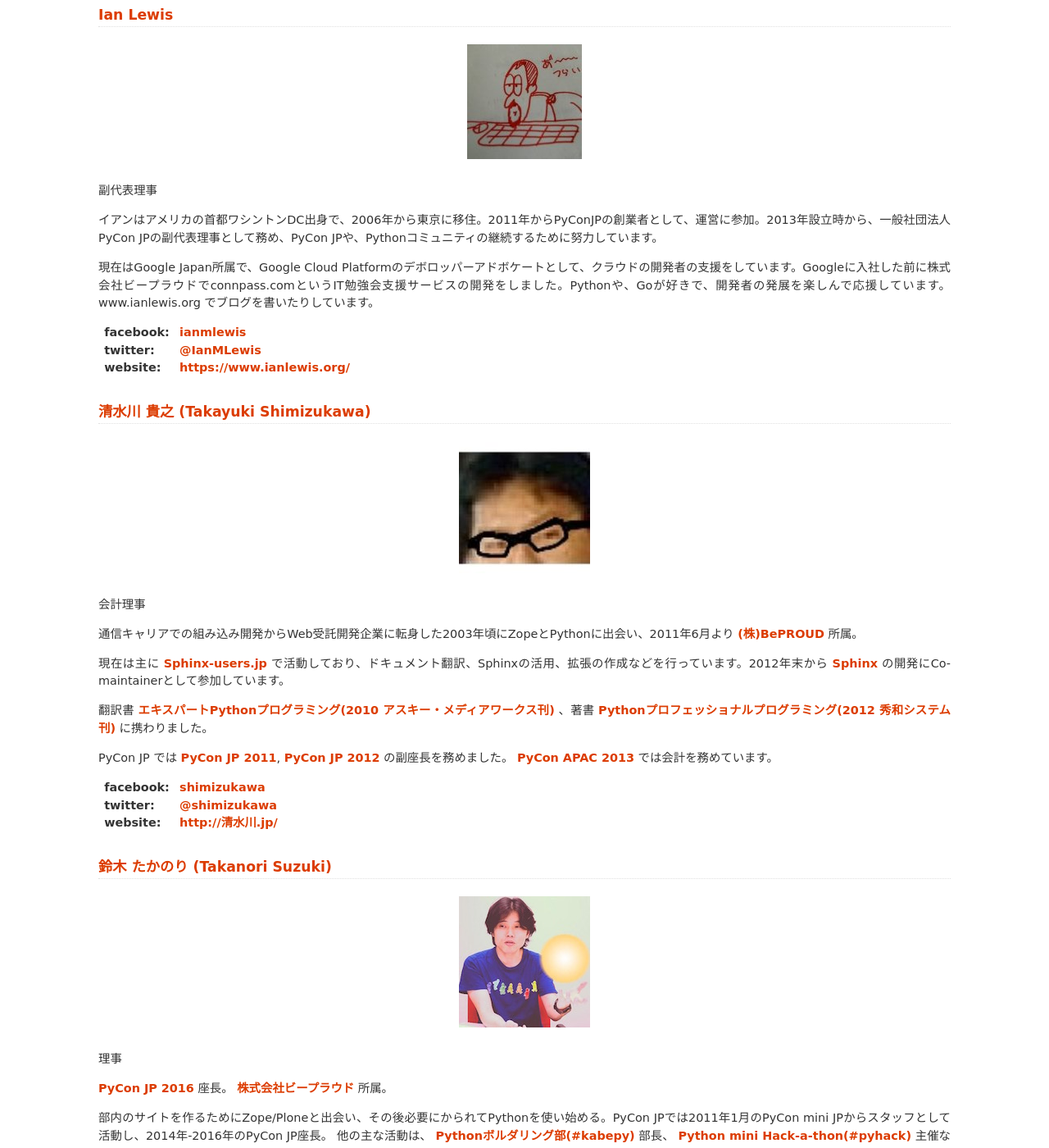
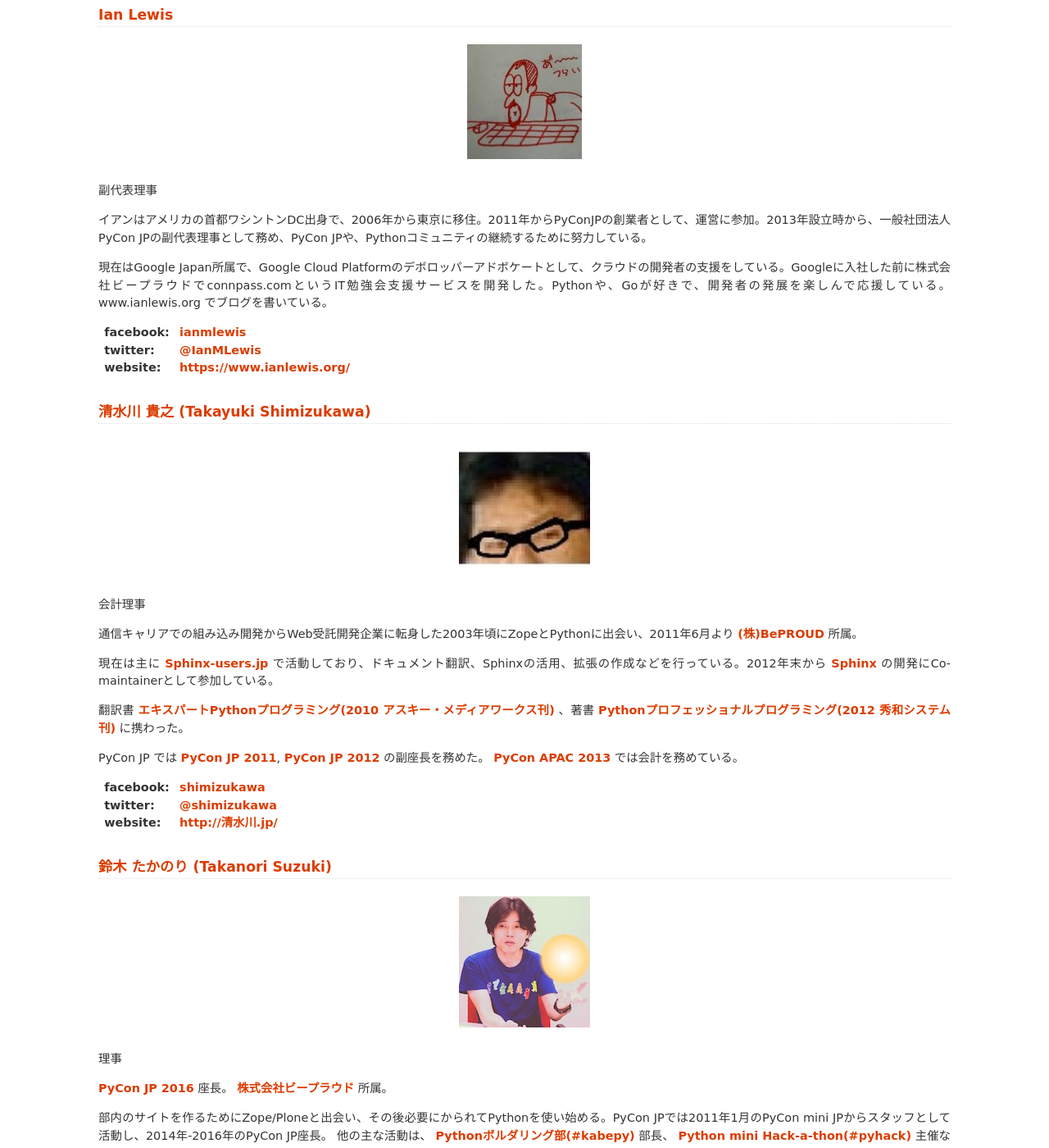
Before and after one commit to pyconjp/www.pycon.jp, a Sphinx documentation site: the page built from source/committee/board.rst, in a window 1280 px wide and 1400 px high, scrolled down 850 px. Shown: the whole window at 82% size. Built offline with Sphinx 7.4.7, drawn with Linux system fonts in a browser that asks for light colours; some of the changed text lies outside the part shown.

Commit message:
update profile of board members

```diff
--- a/source/committee/board.rst
+++ b/source/committee/board.rst
@@ -28,9 +28,9 @@ Ian Lewis
 
 副代表理事
 
-イアンはアメリカの首都ワシントンDC出身で、2006年から東京に移住。2011年からPyConJPの創業者として、運営に参加。2013年設立時から、一般社団法人 PyCon JPの副代表理事として務め、PyCon JPや、Pythonコミュニティの継続するために努力しています。
+イアンはアメリカの首都ワシントンDC出身で、2006年から東京に移住。2011年からPyConJPの創業者として、運営に参加。2013年設立時から、一般社団法人 PyCon JPの副代表理事として務め、PyCon JPや、Pythonコミュニティの継続するために努力している。
 
-現在はGoogle Japan所属で、Google Cloud Platformのデボロッパーアドボケートとして、クラウドの開発者の支援をしています。Googleに入社した前に株式会社ビープラウドでconnpass.comというIT勉強会支援サービスの開発をしました。Pythonや、Goが好きで、開発者の発展を楽しんで応援しています。www.ianlewis.org でブログを書いたりしています。
+現在はGoogle Japan所属で、Google Cloud Platformのデボロッパーアドボケートとして、クラウドの開発者の支援をしている。Googleに入社した前に株式会社ビープラウドでconnpass.comというIT勉強会支援サービスを開発した。Pythonや、Goが好きで、開発者の発展を楽しんで応援している。www.ianlewis.org でブログを書いている。
 
 :facebook: ianmlewis_
 :twitter: `@IanMLewis`_
@@ -48,11 +48,11 @@ Ian Lewis
 
 通信キャリアでの組み込み開発からWeb受託開発企業に転身した2003年頃にZopeとPythonに出会い、2011年6月より `(株)BePROUD`_ 所属。
 
-現在は主に `Sphinx-users.jp`_ で活動しており、ドキュメント翻訳、Sphinxの活用、拡張の作成などを行っています。2012年末から Sphinx_ の開発にCo-maintainerとして参加しています。
+現在は主に `Sphinx-users.jp`_ で活動しており、ドキュメント翻訳、Sphinxの活用、拡張の作成などを行っている。2012年末から Sphinx_ の開発にCo-maintainerとして参加している。
 
-翻訳書 `エキスパートPythonプログラミング(2010 アスキー・メディアワークス刊)`_ 、著書 `Pythonプロフェッショナルプログラミング(2012 秀和システム刊)`_ に携わりました。
+翻訳書 `エキスパートPythonプログラミング(2010 アスキー・メディアワークス刊)`_ 、著書 `Pythonプロフェッショナルプログラミング(2012 秀和システム刊)`_ に携わった。
 
-PyCon JP では `PyCon JP 2011`_, `PyCon JP 2012`_ の副座長を務めました。 `PyCon APAC 2013`_ では会計を務めています。
+PyCon JP では `PyCon JP 2011`_, `PyCon JP 2012`_ の副座長を務めた。 `PyCon APAC 2013`_ では会計を務めている。
 
 
 :facebook: shimizukawa_
@@ -112,7 +112,7 @@ Python製Webフレームワーク Django を利用し、Xoxzoのプロダクト
 .. _@iqbalabd: https://twitter.com/iqbalabd/
 
 
-真嘉比 愛（MAKABI Ai）
+真嘉比 愛(Ai Makabi)
 =====================
 .. figure:: /_static/makabi.jpeg
 
@@ -120,9 +120,9 @@ Python製Webフレームワーク Django を利用し、Xoxzoのプロダクト
 
 `ちゅらデータ株式会社`_ 代表 / `PyLadies Tokyo`_ 発起人
 
-普段はpandasやscikit-learnといったPyDataのライブラリを利用して、データ活用のためのコンサルティング・受託分析などを手がけています。
+普段はpandasやscikit-learnといったPyDataのライブラリを利用して、データ活用のためのコンサルティング・受託分析などを手がけている。
 
-2014年にPyCon JPのスタッフに参加したのをきっかけに、同年、 PyLadies_ 初の日本支部となる `PyLadies Tokyo`_ を立ち上げ、女性Pythonistaが広く活躍できるよう尽力しています。また2015年にはAPAC地域のPyLadiesと共同でPyLadies APACを立ち上げ、海外PyLadiesコミュニティの連携と拡大にも注力しています。
+2014年にPyCon JPのスタッフに参加したのをきっかけに、同年、 PyLadies_ 初の日本支部となる `PyLadies Tokyo`_ を立ち上げ、女性Pythonistaが広く活躍できるよう尽力している。また2015年にはAPAC地域のPyLadiesと共同でPyLadies APACを立ち上げ、海外PyLadiesコミュニティの連携と拡大にも注力している。
 
 :facebook: `ai.makabi`_
 :twitter: `@a_macbee`_
```
Also changed, not shown: other parts of source/committee/board.rst (+1 -1 lines).
